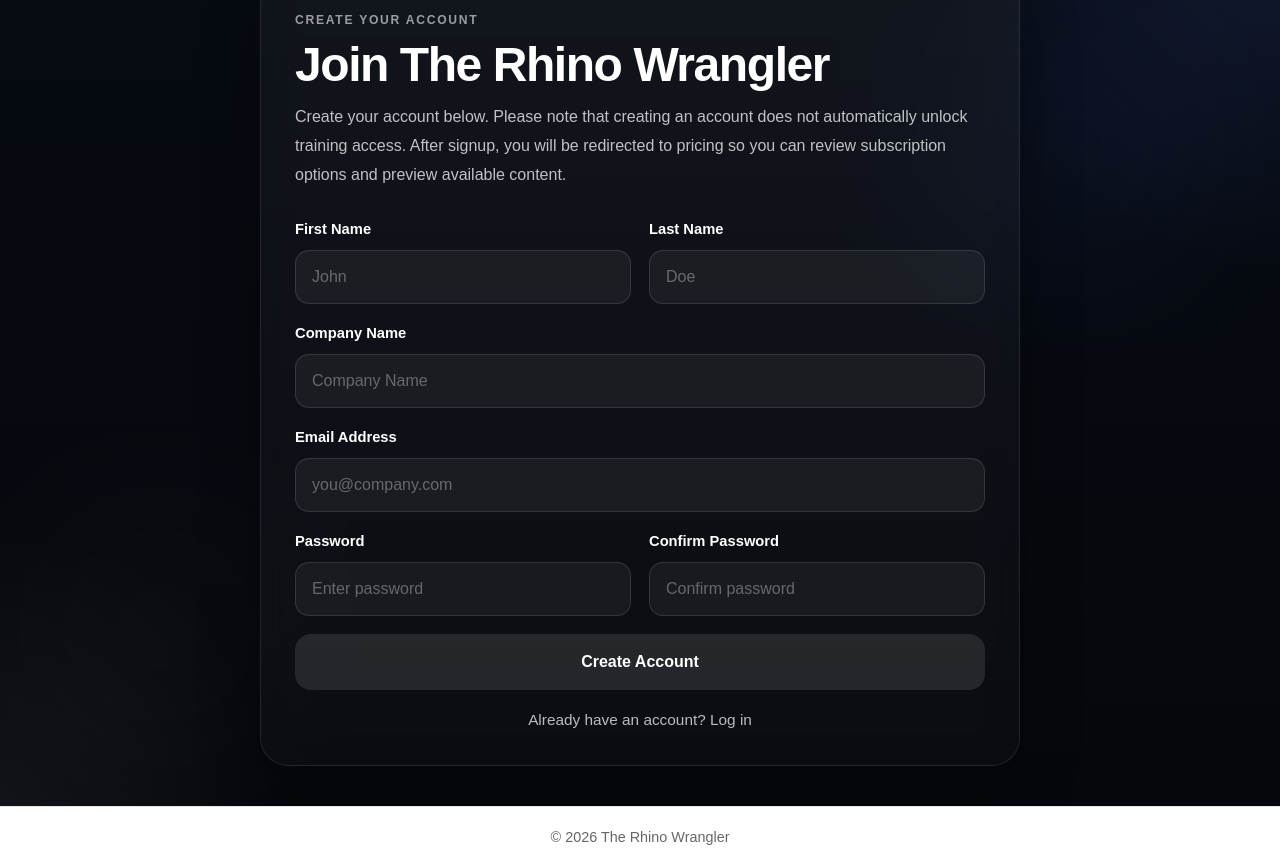
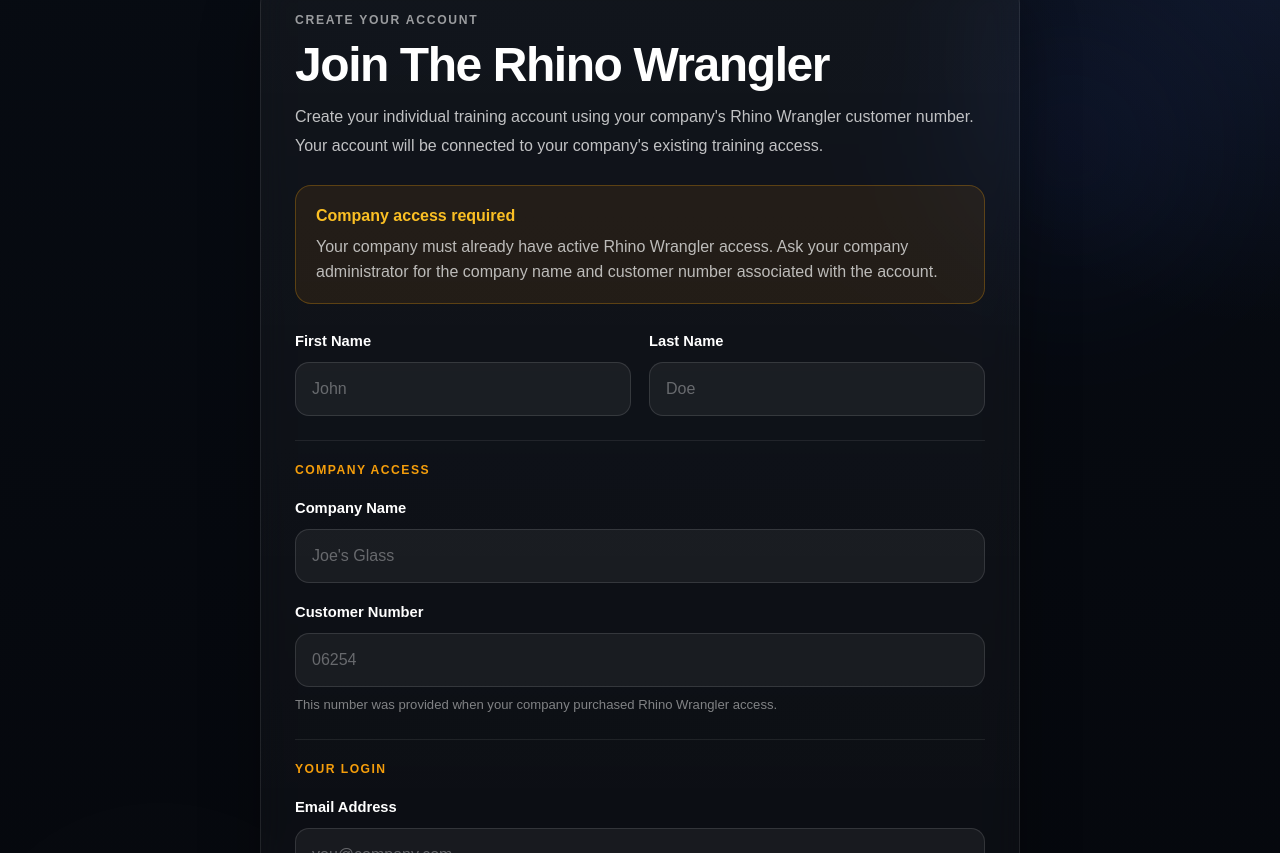
Before and after one commit to dewitt1jld-rgb/rhino-site, a Next.js app: page /signup in a window 1280 px wide. Shown: the part 227-1080 px from the top of the page. Built offline with nearby package versions, Linux system fonts and the light colour scheme; no server answers.

Commit message:
login changes

```diff
--- a/src/pages/signup.tsx
+++ b/src/pages/signup.tsx
@@ -1,7 +1,6 @@
 import { FormEvent, useState } from "react";
 import { useRouter } from "next/router";
 import Link from "next/link";
-import { createClient } from "@/lib/supabase";
 
 export default function SignupPage() {
   const router = useRouter();
@@ -9,10 +8,10 @@ export default function SignupPage() {
   const [firstName, setFirstName] = useState("");
   const [lastName, setLastName] = useState("");
   const [companyName, setCompanyName] = useState("");
+  const [customerNumber, setCustomerNumber] = useState("");
   const [email, setEmail] = useState("");
   const [password, setPassword] = useState("");
   const [confirmPassword, setConfirmPassword] = useState("");
-  const supabase = createClient();
 
   const [loading, setLoading] = useState(false);
   const [errorMessage, setErrorMessage] = useState("");
@@ -20,6 +19,7 @@ export default function SignupPage() {
 
   async function handleSubmit(e: FormEvent<HTMLFormElement>) {
     e.preventDefault();
+
     setErrorMessage("");
     setSuccessMessage("");
 
@@ -38,13 +38,18 @@ export default function SignupPage() {
       return;
     }
 
+    if (!customerNumber.trim()) {
+      setErrorMessage("Please enter your customer number.");
+      return;
+    }
+
     if (!email.trim()) {
       setErrorMessage("Please enter your email address.");
       return;
     }
 
-    if (password.length < 6) {
-      setErrorMessage("Password must be at least 6 characters.");
+    if (!password) {
+      setErrorMessage("Please enter a password.");
       return;
     }
 
@@ -55,33 +60,48 @@ export default function SignupPage() {
 
     setLoading(true);
 
-    const { error } = await supabase.auth.signUp({
-      email: email.trim(),
+    try {
+      const response = await fetch("/api/register-employee", {
+        method: "POST",
+        headers: {
+          "Content-Type": "application/json",
+        },
+        body: JSON.stringify({
+          firstName: firstName.trim(),
+          lastName: lastName.trim(),
+          companyName: companyName.trim(),
+          customerNumber: customerNumber.trim(),
+          email: email.trim().toLowerCase(),
           password,
-      options: {
-        data: {
-          first_name: firstName.trim(),
-          last_name: lastName.trim(),
-          company_name: companyName.trim(),
-        },
-      },
+        }),
       });
 
-    setLoading(false);
+      const result = await response.json();
 
-    if (error) {
-      setErrorMessage(error.message);
-      return;
+      if (!response.ok) {
+        throw new Error(
+          result.error || "Unable to create your account."
+        );
       }
 
-
       setSuccessMessage(
-      "Account created successfully. A subscription is still required before training access is unlocked. Redirecting you to pricing now..."
+        `Account created successfully${
+          result.company?.name
+            ? ` and connected to ${result.company.name}`
+            : ""
+        }. Redirecting you to login...`
       );
 
       setTimeout(() => {
-      router.push("/pricing?newSignup=1");
+        router.push("/login");
       }, 1800);
+    } catch (error: any) {
+      setErrorMessage(
+        error?.message || "Unable to create your account."
+      );
+    } finally {
+      setLoading(false);
+    }
   }
 
   return (
@@ -93,12 +113,26 @@ export default function SignupPage() {
         <div className="signupCard">
           <div className="headerBlock">
             <div className="eyebrow">Create Your Account</div>
-            <h1 className="pageTitle">Join The Rhino Wrangler</h1>
+
+            <h1 className="pageTitle">
+              Join The Rhino Wrangler
+            </h1>
+
             <p className="pageText">
-              Create your account below. Please note that creating an account does
-              not automatically unlock training access. After signup, you will be
-              redirected to pricing so you can review subscription options and
-              preview available content.
+              Create your individual training account using your
+              company's Rhino Wrangler customer number. Your account
+              will be connected to your company's existing training
+              access.
+            </p>
+          </div>
+
+          <div className="companyNotice">
+            <strong>Company access required</strong>
+
+            <p>
+              Your company must already have active Rhino Wrangler
+              access. Ask your company administrator for the company
+              name and customer number associated with the account.
             </p>
           </div>
 
@@ -108,6 +142,7 @@ export default function SignupPage() {
                 <label htmlFor="firstName" className="label">
                   First Name
                 </label>
+
                 <input
                   id="firstName"
                   type="text"
@@ -116,6 +151,7 @@ export default function SignupPage() {
                   onChange={(e) => setFirstName(e.target.value)}
                   placeholder="John"
                   autoComplete="given-name"
+                  required
                 />
               </div>
 
@@ -123,6 +159,7 @@ export default function SignupPage() {
                 <label htmlFor="lastName" className="label">
                   Last Name
                 </label>
+
                 <input
                   id="lastName"
                   type="text"
@@ -131,29 +168,63 @@ export default function SignupPage() {
                   onChange={(e) => setLastName(e.target.value)}
                   placeholder="Doe"
                   autoComplete="family-name"
+                  required
                 />
               </div>
+            </div>
+
+            <div className="companyDivider">
+              Company Access
             </div>
 
             <div className="fieldGroup">
               <label htmlFor="companyName" className="label">
                 Company Name
               </label>
+
               <input
                 id="companyName"
                 type="text"
                 className="input"
                 value={companyName}
                 onChange={(e) => setCompanyName(e.target.value)}
-                placeholder="Company Name"
+                placeholder="Joe's Glass"
                 autoComplete="organization"
+                required
               />
+            </div>
+
+            <div className="fieldGroup">
+              <label htmlFor="customerNumber" className="label">
+                Customer Number
+              </label>
+
+              <input
+                id="customerNumber"
+                type="text"
+                className="input"
+                value={customerNumber}
+                onChange={(e) => setCustomerNumber(e.target.value)}
+                placeholder="06254"
+                autoComplete="off"
+                required
+              />
+
+              <div className="helperText">
+                This number was provided when your company purchased
+                Rhino Wrangler access.
+              </div>
+            </div>
+
+            <div className="accountDivider">
+              Your Login
             </div>
 
             <div className="fieldGroup">
               <label htmlFor="email" className="label">
                 Email Address
               </label>
+
               <input
                 id="email"
                 type="email"
@@ -162,6 +233,7 @@ export default function SignupPage() {
                 onChange={(e) => setEmail(e.target.value)}
                 placeholder="you@company.com"
                 autoComplete="email"
+                required
               />
             </div>
 
@@ -170,6 +242,7 @@ export default function SignupPage() {
                 <label htmlFor="password" className="label">
                   Password
                 </label>
+
                 <input
                   id="password"
                   type="password"
@@ -178,6 +251,7 @@ export default function SignupPage() {
                   onChange={(e) => setPassword(e.target.value)}
                   placeholder="Enter password"
                   autoComplete="new-password"
+                  required
                 />
               </div>
 
@@ -185,6 +259,7 @@ export default function SignupPage() {
                 <label htmlFor="confirmPassword" className="label">
                   Confirm Password
                 </label>
+
                 <input
                   id="confirmPassword"
                   type="password"
@@ -193,17 +268,31 @@ export default function SignupPage() {
                   onChange={(e) => setConfirmPassword(e.target.value)}
                   placeholder="Confirm password"
                   autoComplete="new-password"
+                  required
                 />
               </div>
             </div>
 
-            {errorMessage ? <div className="message error">{errorMessage}</div> : null}
-            {successMessage ? (
-              <div className="message success">{successMessage}</div>
+            {errorMessage ? (
+              <div className="message error">
+                {errorMessage}
+              </div>
             ) : null}
 
-            <button type="submit" className="primaryButton" disabled={loading}>
-              {loading ? "Creating Account..." : "Create Account"}
+            {successMessage ? (
+              <div className="message success">
+                {successMessage}
+              </div>
+            ) : null}
+
+            <button
+              type="submit"
+              className="primaryButton"
+              disabled={loading}
+            >
+              {loading
+                ? "Creating Account..."
+                : "Create Account"}
             </button>
 
             <div className="footerText">
@@ -226,9 +315,21 @@ export default function SignupPage() {
           position: relative;
           overflow: hidden;
           background:
-            radial-gradient(circle at top right, rgba(88, 130, 255, 0.12), transparent 22%),
-            radial-gradient(circle at bottom left, rgba(255, 255, 255, 0.05), transparent 18%),
-            linear-gradient(180deg, #070b12 0%, #05070c 100%);
+            radial-gradient(
+              circle at top right,
+              rgba(88, 130, 255, 0.12),
+              transparent 22%
+            ),
+            radial-gradient(
+              circle at bottom left,
+              rgba(255, 255, 255, 0.05),
+              transparent 18%
+            ),
+            linear-gradient(
+              180deg,
+              #070b12 0%,
+              #05070c 100%
+            );
         }
 
         .backgroundGlow {
@@ -273,7 +374,7 @@ export default function SignupPage() {
         }
 
         .headerBlock {
-          margin-bottom: 28px;
+          margin-bottom: 24px;
         }
 
         .eyebrow {
@@ -300,6 +401,27 @@ export default function SignupPage() {
           font-size: 1rem;
           line-height: 1.8;
           max-width: 680px;
+        }
+
+        .companyNotice {
+          margin-bottom: 26px;
+          padding: 18px 20px;
+          border-radius: 16px;
+          border: 1px solid rgba(245, 158, 11, 0.28);
+          background: rgba(245, 158, 11, 0.08);
+        }
+
+        .companyNotice strong {
+          display: block;
+          margin-bottom: 6px;
+          color: #fbbf24;
+          font-weight: 800;
+        }
+
+        .companyNotice p {
+          margin: 0;
+          color: rgba(255, 255, 255, 0.7);
+          line-height: 1.6;
         }
 
         .formGrid {
@@ -336,7 +458,10 @@ export default function SignupPage() {
           padding: 0 16px;
           font-size: 1rem;
           outline: none;
-          transition: border-color 0.2s ease, background 0.2s ease, box-shadow 0.2s ease;
+          transition:
+            border-color 0.2s ease,
+            background 0.2s ease,
+            box-shadow 0.2s ease;
         }
 
         .input::placeholder {
@@ -344,9 +469,28 @@ export default function SignupPage() {
         }
 
         .input:focus {
-          border-color: rgba(255, 255, 255, 0.22);
+          border-color: rgba(245, 158, 11, 0.55);
           background: rgba(255, 255, 255, 0.07);
-          box-shadow: 0 0 0 4px rgba(255, 255, 255, 0.05);
+          box-shadow: 0 0 0 4px rgba(245, 158, 11, 0.06);
+        }
+
+        .companyDivider,
+        .accountDivider {
+          margin-top: 6px;
+          padding-top: 20px;
+          border-top: 1px solid rgba(255, 255, 255, 0.08);
+          color: #f59e0b;
+          font-size: 0.76rem;
+          font-weight: 900;
+          letter-spacing: 0.12em;
+          text-transform: uppercase;
+        }
+
+        .helperText {
+          margin-top: -2px;
+          color: rgba(255, 255, 255, 0.48);
+          font-size: 0.82rem;
+          line-height: 1.5;
         }
 
         .message {
@@ -373,17 +517,20 @@ export default function SignupPage() {
           min-height: 56px;
           border: none;
           border-radius: 16px;
-          background: rgba(255, 255, 255, 0.1);
-          color: #ffffff;
+          background: #f59e0b;
+          color: #111827;
           font-size: 1rem;
-          font-weight: 800;
+          font-weight: 900;
           cursor: pointer;
-          transition: transform 0.2s ease, background 0.2s ease, opacity 0.2s ease;
+          transition:
+            transform 0.2s ease,
+            background 0.2s ease,
+            opacity 0.2s ease;
         }
 
         .primaryButton:hover:not(:disabled) {
           transform: translateY(-1px);
-          background: rgba(255, 255, 255, 0.16);
+          background: #fbbf24;
         }
 
         .primaryButton:disabled {
@@ -398,7 +545,7 @@ export default function SignupPage() {
         }
 
         .inlineLink {
-          color: #ffffff;
+          color: #fbbf24;
           font-weight: 800;
           text-decoration: none;
         }
```
Lines whose indentation alone changed are shown as unchanged.
